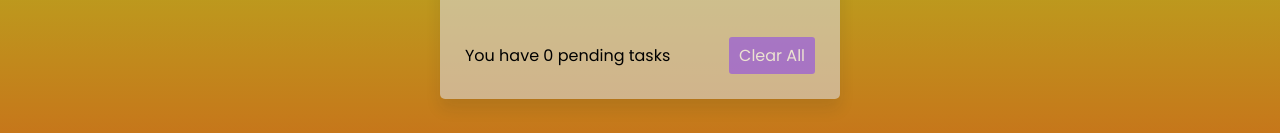
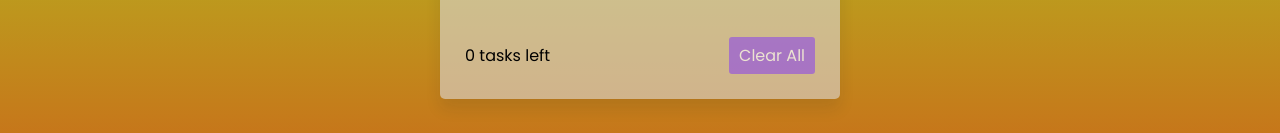
Before and after one commit to KumudRanjan4295/todo-list, a plain HTML site: page index.html in a window 1280 px wide. Shown: the part 268-401 px from the top of the page. Drawn offline with Linux system fonts and the light colour scheme.

Commit message:
Update index.html

```diff
--- a/index.html
+++ b/index.html
@@ -19,7 +19,7 @@
       <!-- data are comes from local storage -->
     </ul>
     <div class="footer">
-      <span>You have <span class="pendingTasks"></span> pending tasks</span>
+      <span><span class="pendingTasks"></span> tasks left</span>
       <button>Clear All</button>
     </div>
   </div>
```
